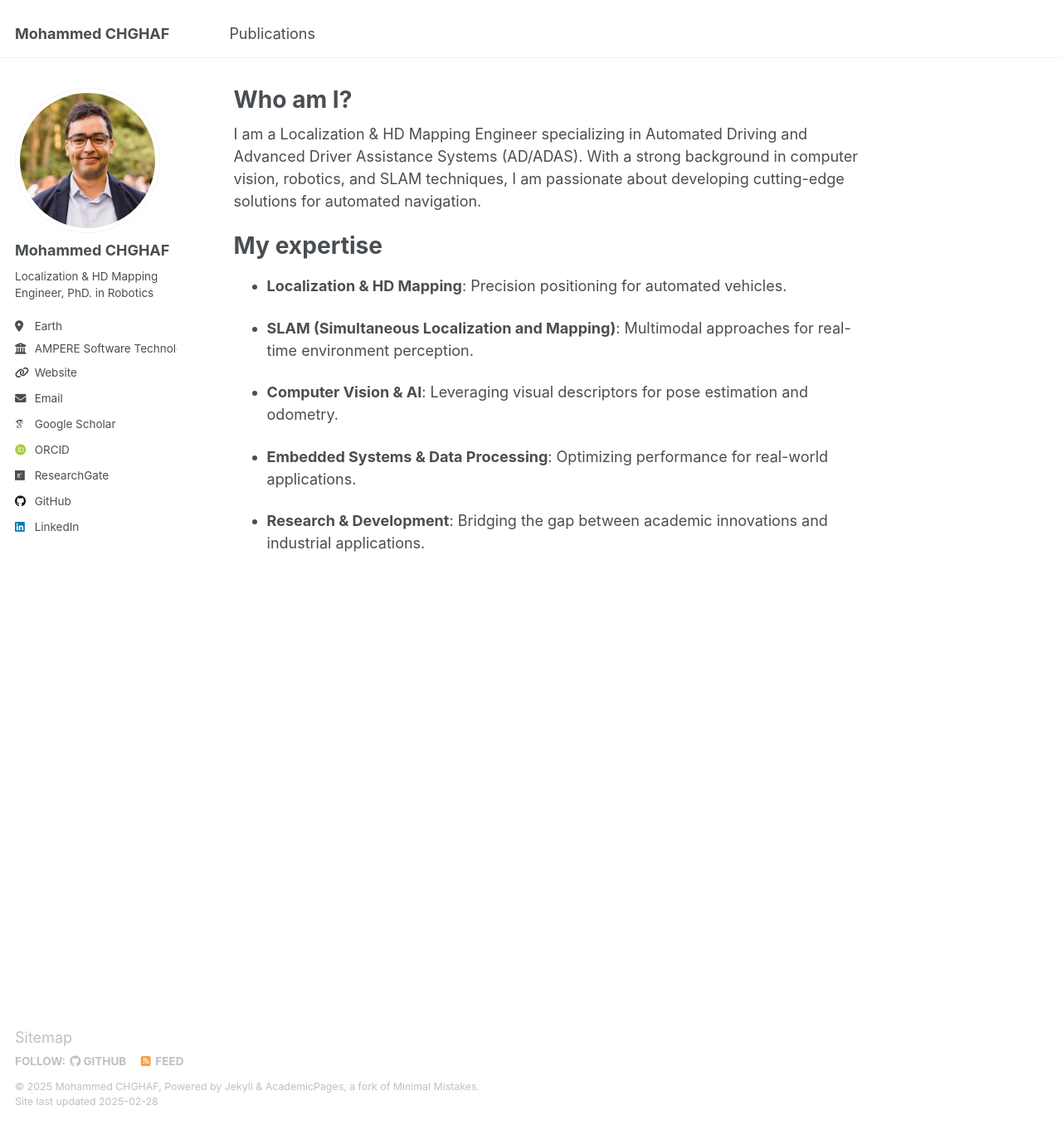
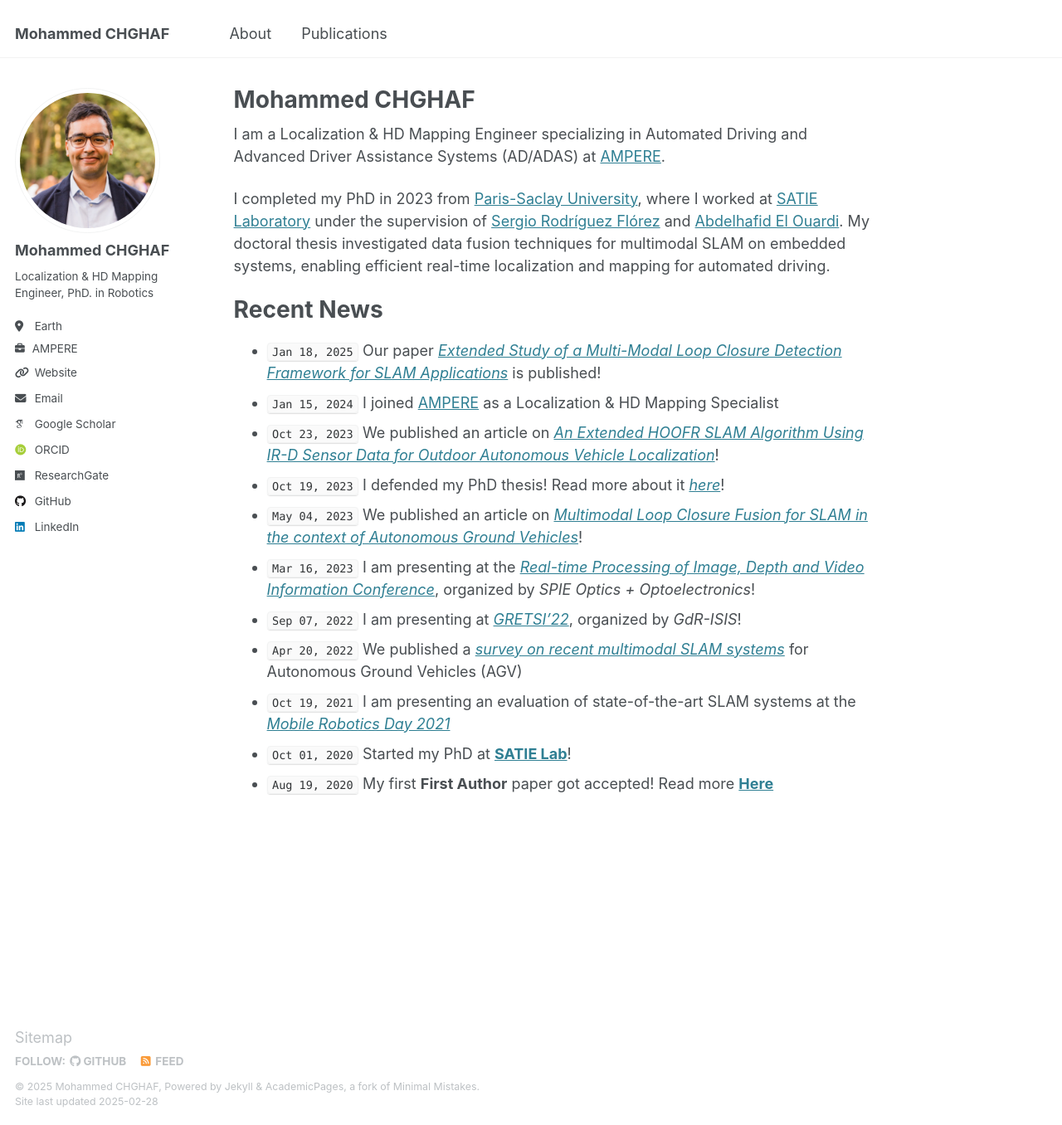
Before and after one commit to MohammedCHGHAF/mohammedchghaf.github.io, a Jekyll site: the page built from _pages/about.md, in a window 1280 px wide and 1356 px high. Shown: the whole window at 83% size. Built offline with Jekyll 4.4.1, drawn with Linux system fonts in a browser that asks for light colours; some web fonts are replaced.

Commit message:
updated news

```diff
--- a/_config.yml
+++ b/_config.yml
@@ -27,7 +27,7 @@ author:
   pronouns         : # example: "she/her"
   bio              : "Localization & HD Mapping Engineer, PhD. in Robotics"
   location         : "Earth"
-  employer         : "AMPERE Software Technology"
+  employer         : "AMPERE"
   uri              : https://mohammedchghaf.github.io/
   email            : "mohammed.chghaf@gmail.com"
 
@@ -94,7 +94,7 @@ talkmap_link             : false      #change to true to add link to talkmap on
 comments:
   provider               : # false (default), "disqus", "discourse", "facebook", "google-plus", "staticman", "custom"
   disqus:
-    shortname            :
+    shortname            : MC
   discourse:
     server               : # https://meta.discourse.org/t/embedding-discourse-comments-via-javascript/31963 , e.g.: meta.discourse.org
   facebook:
@@ -225,7 +225,9 @@ collections:
   talks:
     output: false # MC : commented
     permalink: /:collection/:path/
-
+  news:
+    output: true # MC : commented
+    permalink: /:collection/:path/
 
 # These settings control how pages and collections are included in the site
 defaults:
--- a/_data/navigation.yml
+++ b/_data/navigation.yml
@@ -5,12 +5,15 @@
 # prevent it from being included in the site.
 
 main:
+  - title: "About"
+    url: /about/
+
   - title: "Publications"
     url: /publications/
 
-# MC : commented
-  # - title: "Talks"
-  #   url: /talks/
+  # # MC : commented
+  #   - title: "Talks"
+  #     url: /talks/
 
   # - title: "Teaching"
   #   url: /teaching/
--- a/_includes/author-profile.html
+++ b/_includes/author-profile.html
@@ -28,7 +28,8 @@
         <li class="author__desktop"><i class="fa-solid fa-location-dot icon-pad-right" aria-hidden="true"></i>{{ author.location }}</li>
       {% endif %}
       {% if author.employer %}
-        <li class="author__desktop"><i class="fas fa-fw fa-building-columns icon-pad-right" aria-hidden="true"></i>{{ author.employer }}</li>
+        <!-- <li class="author__desktop"><i class="fas fa-fw fa-building-columns icon-pad-right" aria-hidden="true"></i>{{ author.employer }}</li> -->
+        <li class="author__desktop"><i class="fas fa-fw fa-briefcase fa-sm icon-pad-right" aria-hidden="true"></i>{{ author.employer }}</li>
       {% endif %}
       {% if author.uri %}
         <li><a href="{{ author.uri }}"><i class="fas fa-fw fa-link icon-pad-right" aria-hidden="true"></i>{{ site.data.ui-text[site.locale].website_label | default: "Website" }}</a></li>
--- a/_pages/about.md
+++ b/_pages/about.md
@@ -1,15 +1,31 @@
 ---
 permalink: /
-title: "Who am I?"
+title: "Mohammed CHGHAF"
 author_profile: true
 redirect_from:
   - /about/
   - /about.html
 ---
 
-I am a Localization & HD Mapping Engineer specializing in Automated Driving and Advanced Driver Assistance Systems (AD/ADAS). With a strong background in computer vision, robotics, and SLAM techniques, I am passionate about developing cutting-edge solutions for automated navigation.
+I am a Localization & HD Mapping Engineer specializing in Automated Driving and Advanced Driver Assistance Systems (AD/ADAS) at [AMPERE](https://www.ampere.cars/).
 
-My expertise
+I completed my PhD in 2023 from [Paris-Saclay University](https://www.universite-paris-saclay.fr/), where I worked at [SATIE Laboratory](https://satie.ens-paris-saclay.fr/fr) under the supervision of [Sergio Rodríguez Flórez](https://hebergement.universite-paris-saclay.fr/sergio.rodriguez/) and [Abdelhafid El Ouardi](https://scholar.google.fr/citations?user=XeCMgjwAAAAJ&hl=en). My doctoral thesis investigated data fusion techniques for multimodal SLAM on embedded systems, enabling efficient real-time localization and mapping for automated driving.
+
+Recent News
+======
+- `Jan 18, 2025`  Our paper [*Extended Study of a Multi-Modal Loop Closure Detection Framework for SLAM Applications*](https://www.mdpi.com/2079-9292/14/3/421) is published!
+- `Jan 15, 2024`  I joined [AMPERE](https://www.ampere.cars/) as a Localization & HD Mapping Specialist
+- `Oct 23, 2023`  We published an article on [*An Extended HOOFR SLAM Algorithm Using IR-D Sensor Data for Outdoor Autonomous Vehicle Localization*](https://link.springer.com/article/10.1007/s10846-023-01975-3)!
+- `Oct 19, 2023`  I defended my PhD thesis! Read more about it *[here](https://theses.fr/2023UPAST133)*!
+- `May 04, 2023`  We published an article on [*Multimodal Loop Closure Fusion for SLAM in the context of Autonomous Ground Vehicles*](https://www.sciencedirect.com/science/article/pii/S0921889023000854)!
+- `Mar 16, 2023`  I am presenting at the [*Real-time Processing of Image, Depth and Video Information Conference*](https://spie.org/EOO23/conferencedetails/real-time-processing-image-depth-video-information?enableBackToBrowse=true), organized by *SPIE Optics + Optoelectronics*!
+- `Sep 07, 2022`  I am presenting at [*GRETSI'22*](http://gretsi.fr/colloque2022/documents/programme_2022.pdf), organized by *GdR-ISIS*!
+- `Apr 20, 2022`  We published a [*survey on recent multimodal SLAM systems*](https://link.springer.com/article/10.1007/s10846-022-01582-8) for Autonomous Ground Vehicles (AGV)
+- `Oct 19, 2021`  I am presenting an evaluation of state-of-the-art SLAM systems at the [*Mobile Robotics Day 2021*](https://wiki.2rm.cnrs.fr/JT_robmob_2021)
+- `Oct 01, 2020`  Started my PhD at **<a target="_blank" href="http://satie.ens-paris-saclay.fr">SATIE Lab</a>**!
+- `Aug 19, 2020`  My first **First Author** paper got accepted! Read more **[Here](https://hal.science/hal-02586239/file/main.pdf)**
+
+<!-- My expertise
 ======
 - **Localization & HD Mapping**: Precision positioning for automated vehicles.
 
@@ -19,4 +35,4 @@ My expertise
 
 - **Embedded Systems & Data Processing**: Optimizing performance for real-world applications.
 
-- **Research & Development**: Bridging the gap between academic innovations and industrial applications.
+- **Research & Development**: Bridging the gap between academic innovations and industrial applications. -->
```
